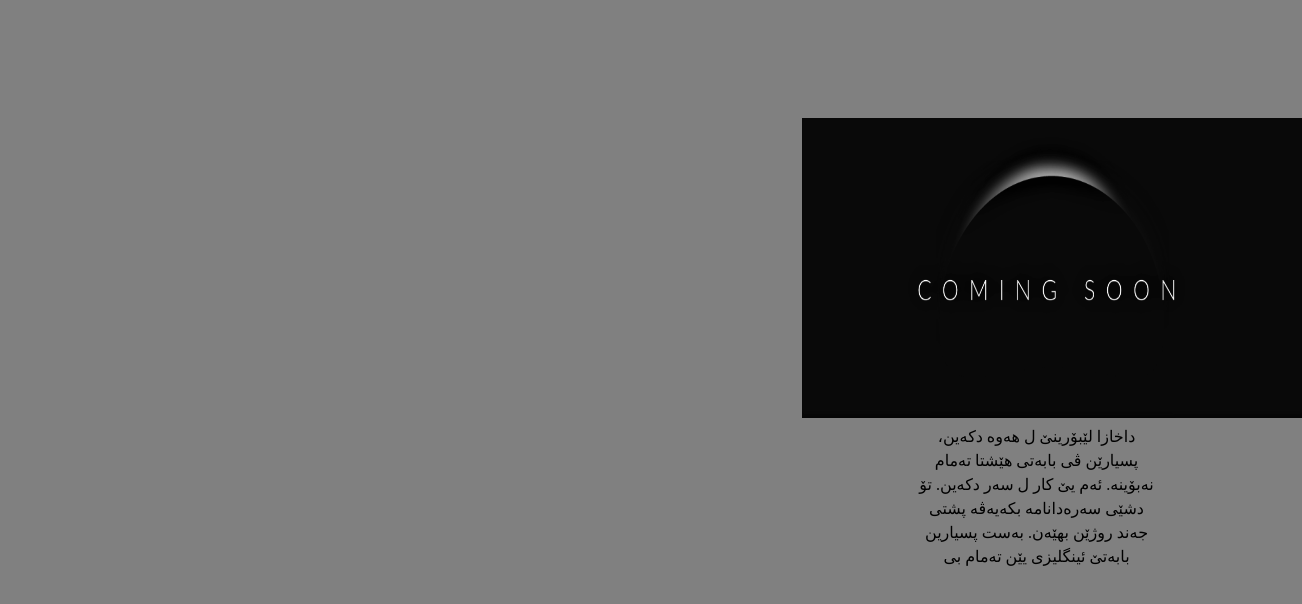
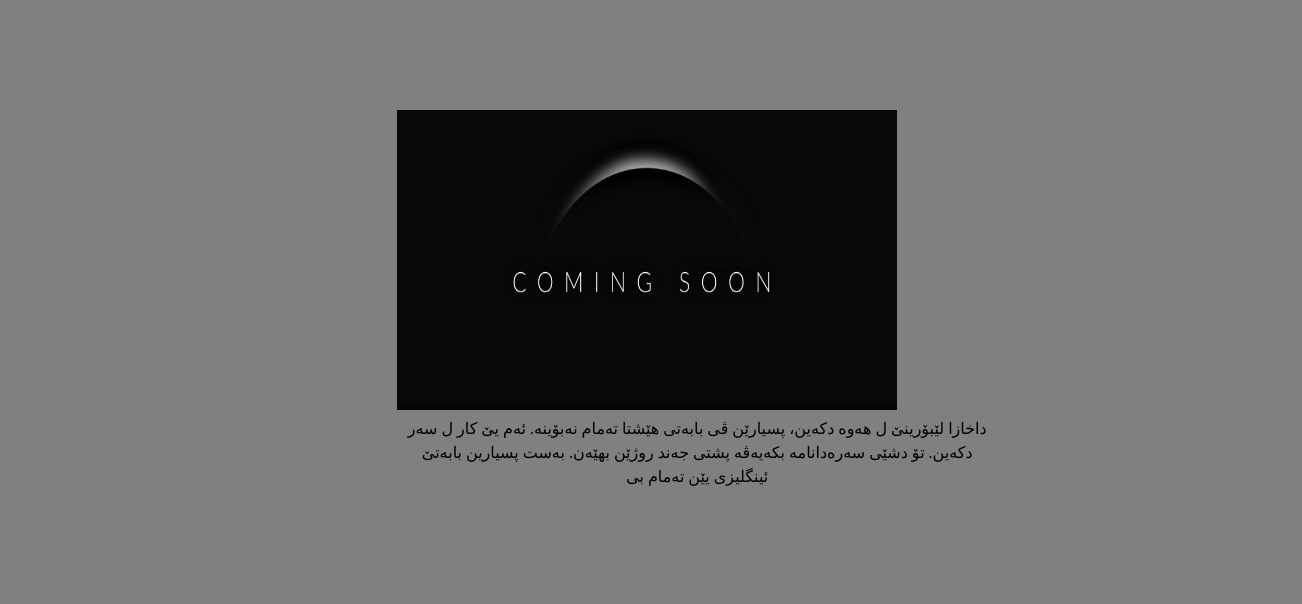
Before and after one commit to Fakherzibari/ezmon, a plain HTML site: page comingsoon.html in a window 1280 px wide. Shown: the whole page, 1302 px wide, since content can reach past the window. Drawn offline with Linux system fonts and the light colour scheme.

Commit message:
Update styles1.css

```diff
--- a/styles1.css
+++ b/styles1.css
@@ -14,10 +14,10 @@ div.gallery {
 
 div.gallery1 {
   margin: 10px;
-  float: left;
+  float: center;
   width: 600px;
   height: 400px;
-  padding-left: 43%;
+  padding-left: 30%;
   padding-top: 100px;
 }
 
@@ -36,7 +36,7 @@ div.desc {
 }
 
 div.desc1 {
-  padding-left: 350px;
+  padding:center;
   text-align: center;
 }
 
@@ -58,8 +58,9 @@ footer {
 }
 
 .coming {
-  padding-left: 40%;
+  padding: center;
 }
+
 
 p {
   padding-right: 150px;
```
